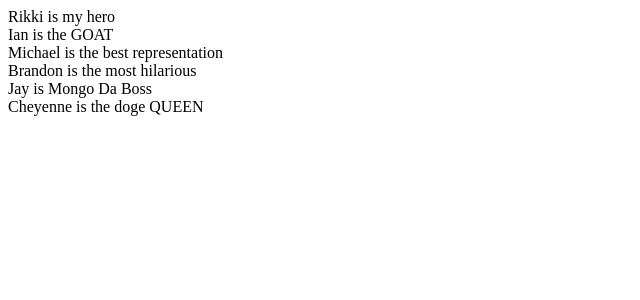
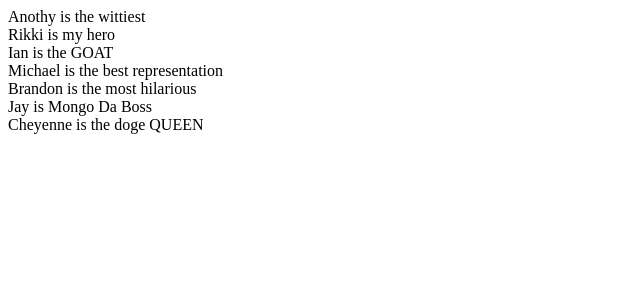
Before and after one commit to rfe-Ride-Share/Hidden-Sand-Village, a React (Create React App) app in the folder client/: page / in a window 1280 px wide. Shown: the top 300 px of the page, without its empty margins (0-640 px from the left). Built offline with nearby package versions, Linux system fonts and the light colour scheme; the HTML template or start-up script is replaced by a standard one.

Commit message:
Update App.jsx

```diff
--- a/client/src/App.jsx
+++ b/client/src/App.jsx
@@ -1,6 +1,7 @@
 function App() {
   return (
     <div>
+      <div>Anothy is the wittiest</div>
       <div>Rikki is my hero</div>
       <div>Ian is the GOAT</div>
       <div>Michael is the best representation</div>
```
